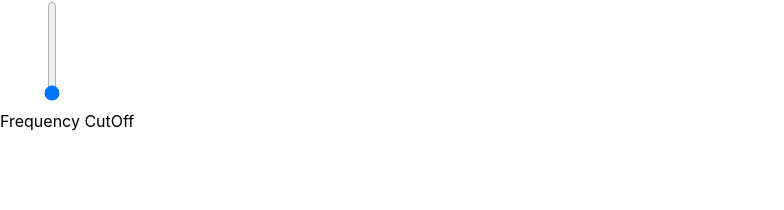
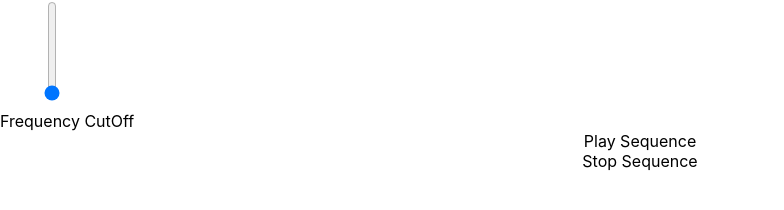
Before and after one commit to rhysw97/generative-sound-art, a React (Create React App) app: page / in a window 1280 px wide. Shown: the part 292-502 px from the top of the page, without its empty margins (0-784 px from the left). Built offline with nearby package versions, Linux system fonts and the light colour scheme.

Commit message:
added Sequencer Component

```diff
--- a/src/App.tsx
+++ b/src/App.tsx
@@ -5,6 +5,7 @@ import Oscillator from './Components/Synth/Oscillator/Oscillator';
 import './App.css';
 import {ReactP5Wrapper} from 'react-p5-wrapper'
 import sketch from './Components/Sketch/Sketch';
+import Sequencer from './Components/Synth/Sequencer/sequencer';
 
 const synth: Tone.PolySynth = new Tone.PolySynth();
 export const SynthContext = createContext(synth);
@@ -14,6 +15,7 @@ function App() {
     <div className="App">
       <ReactP5Wrapper sketch={sketch} />
       <Oscillator></Oscillator>
+      <Sequencer></Sequencer>
 
     </div>
   );
--- a/src/Components/Sketch/Sketch.js
+++ b/src/Components/Sketch/Sketch.js
@@ -1,10 +1,8 @@
 import * as Tone from 'tone'
 export default function sketch (p) {
-    let rotation = 0;
     let wave;
     let ready = false;
-    let osc;
-    let osc2;
+
 
     let lfo;
     p.setup = () => {
@@ -34,11 +32,12 @@ export default function sketch (p) {
             }
 
 
-            let end = start + buffer.length/2;
+            let end = start + buffer.length;
             console.log(end)
             for (let i =start; i < end; i++) {
-               // let x1 = p.map(i - 1, start, end, 0, p.width)
+                //let x1 = p.map(i - 1, start, end, 0, p.width)
                 let y1 = p.map(buffer[i - 1], -1, 1, 0, p.height)
+                let x1 = p.map(buffer[i - 1], -1, 1, 0, p.height)
                 let x2 = p.map(i, start, end, 0, p.width)
                 let y2 = p.map(buffer[i], -1, 1, 0, p.height)
                 p.line(x1, y1, x2, y2)
--- /dev/null
+++ b/src/Components/Synth/Sequencer/sequencer.tsx
@@ -0,0 +1,39 @@
+import React, {useContext, useState} from 'react'
+import ReactSlider from 'react-slider';
+import * as Tone from 'tone';
+import './sequencer.css'
+import { SynthContext } from '../../../App';
+
+
+export default function Sequencer(props: any) {
+    const synth = useContext(SynthContext)
+    const sequence = ["C4", ["E4", "D4"], "G4", ["A4", "G4"]]
+    const playSequence = () => {
+        const seq = new Tone.Sequence((time, note) => {
+            synth.triggerAttackRelease(note, 0.1, time);
+            // subdivisions are given as subarrays
+        }, sequence).start(0);
+        Tone.Transport.start();
+    }
+    const stopSequence = () => {
+        Tone.Transport.stop()
+    }
+
+    const createSequencer = (notes:string[]) => {
+        notes = ["C4", "D4", "E4", "F4", "G4", "A4", "B4", "C5"]
+
+    }
+    return (
+        <div>
+            <div onClick={playSequence}>Play Sequence</div>
+            <div onClick={stopSequence}>Stop Sequence</div>
+        </div>
+    )
+}
+
+
+
+
+Tone.Transport.start();
+Tone.Transport.stop();
+//Tone.Transport.bpm.value; //= parseFloat(e.target.value);
```
Also changed, not shown: src/Components/Synth/Sequencer/sequencer.css (added).
